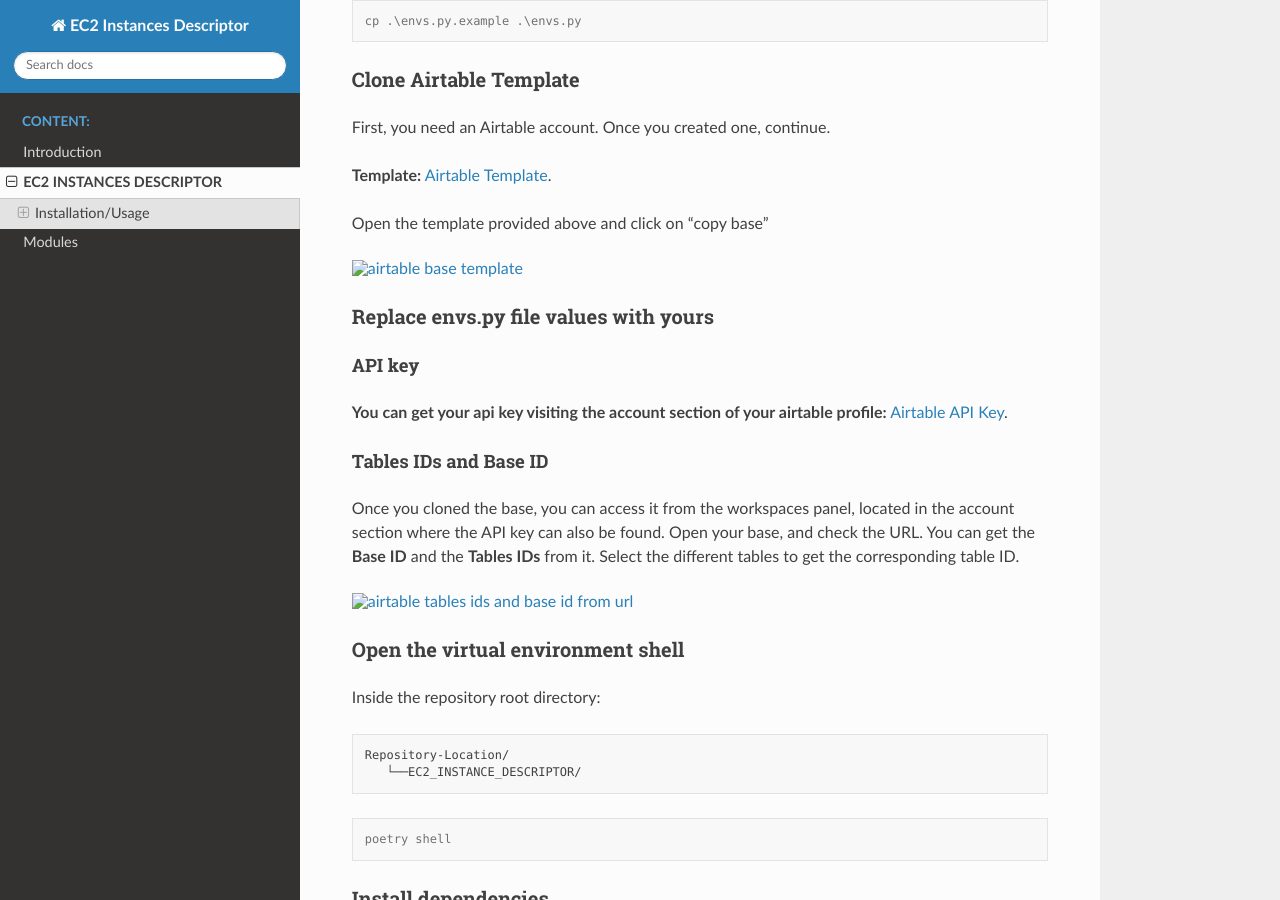
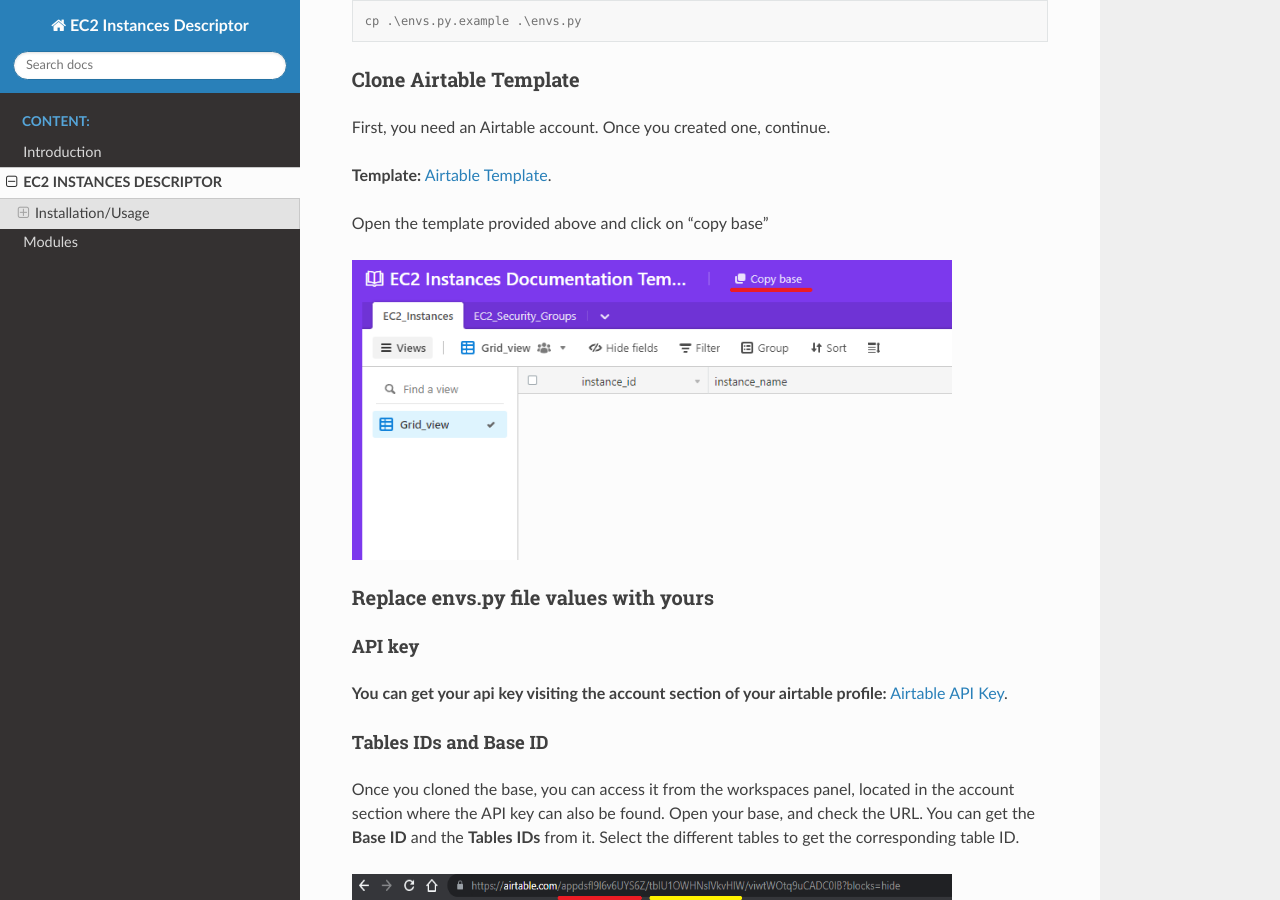
Before and after one commit to jesse0099/EC2_INSTANCE_DESCRIPTOR, a Sphinx documentation site: the page built from docs/source/examples.rst, in a window 1280 px wide and 900 px high, scrolled down 1287 px. Built offline with Sphinx 7.4.7 and the Read the Docs theme 2.0.0, drawn with Linux system fonts in a browser that asks for light colours.

Commit message:
Fixing imgs paths

```diff
--- a/docs/source/examples.rst
+++ b/docs/source/examples.rst
@@ -63,7 +63,7 @@
 
 Open the template provided above and click on "copy base"
 
-.. image:: /images/airtable_template_readme.PNG
+.. image:: ../images/airtable_template_readme.PNG
     :width: 600
     :height: 300
     :alt: airtable base template
@@ -83,7 +83,7 @@
 where the API key can also be found. Open your base, and check the URL. You can get the **Base ID**
 and the **Tables IDs** from it. Select the different tables to get the corresponding table ID.
 
-.. image:: /images/airtable_vars_source.PNG
+.. image:: ../images/airtable_vars_source.PNG
     :width: 600
     :height: 100
     :alt: airtable tables ids and base id from url
```
